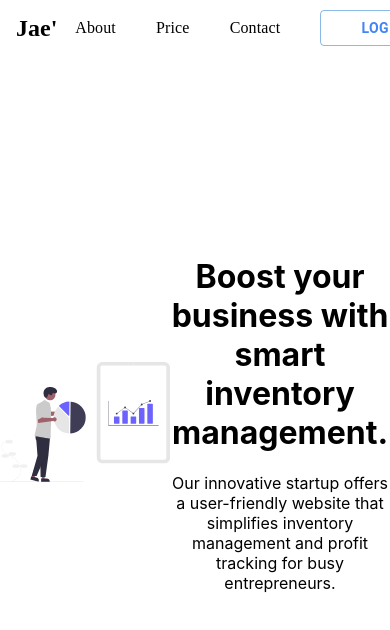
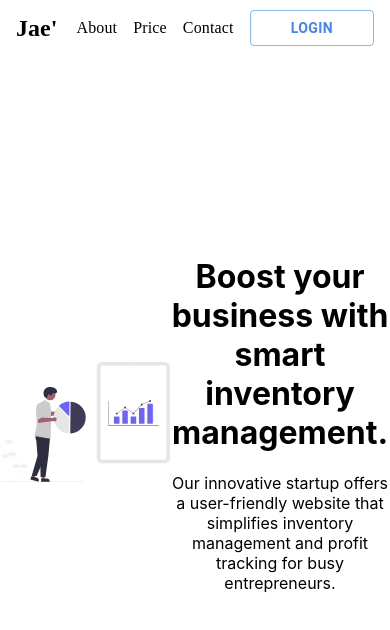
Before and after one commit to Mochamadramdhan/web-erp, a React (Create React App) app: page / in a window 390 px wide. Shown: the top 630 px of the page. Built offline with nearby package versions, Linux system fonts and the light colour scheme.

Commit message:
upade cek responsive

```diff
--- a/src/container/header/style.js
+++ b/src/container/header/style.js
@@ -8,7 +8,6 @@ export const styles ={
         position:'fixed'
       },
     toolbar:{
-        gap: '5%',
         justifyContent: 'space-between',
     },
     typlg:{
@@ -24,7 +23,7 @@ export const styles ={
     },
     wrapmenu:{
         gap:{
-            xs:5,md:10,lg:20,
+            xs:2,md:10,lg:20,
         },
         alignItems:'center',
         display:'flex'
```
